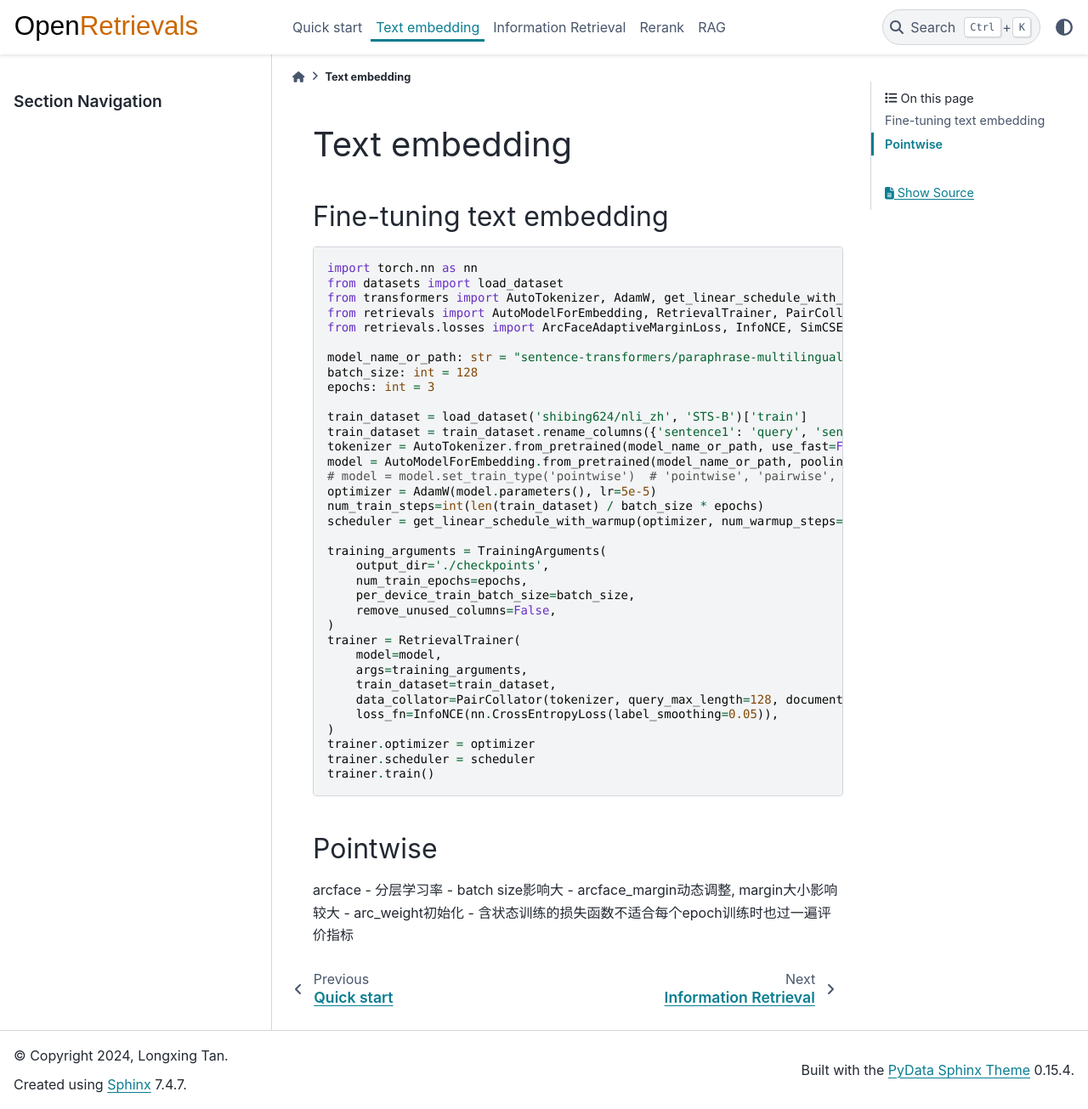
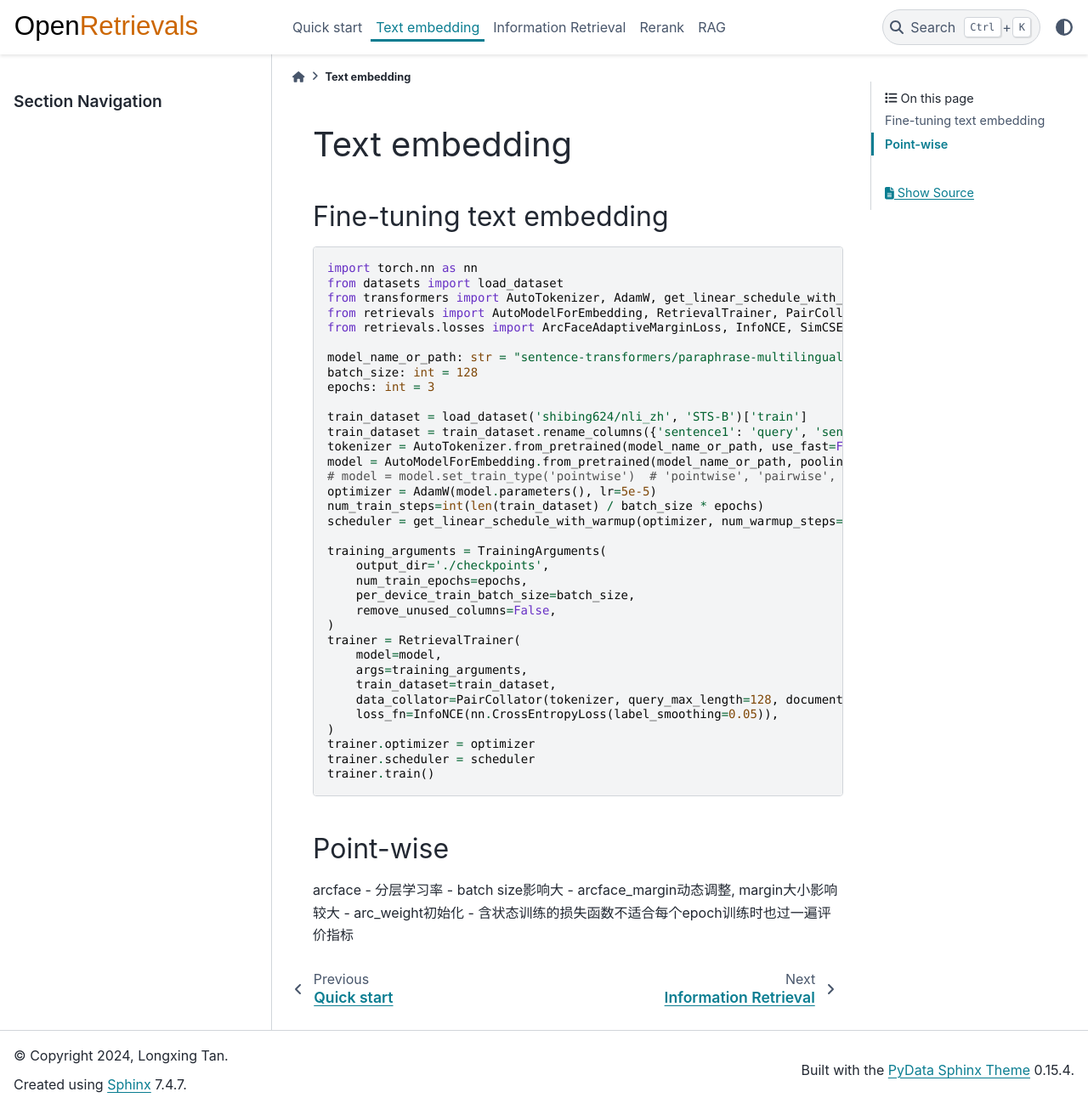
Before and after one commit to LongxingTan/open-retrievals, a Sphinx documentation site: the page built from docs/source/embed.rst, in a window 1280 px wide and 1305 px high. Shown: the whole window at 85% size. Built offline with Sphinx 7.4.7 and the PyData theme 0.15.4, drawn with Linux system fonts in a browser that asks for light colours.

Commit message:
docs: update doc

```diff
--- a/docs/source/embed.rst
+++ b/docs/source/embed.rst
@@ -1,5 +1,5 @@
 Text embedding
-=============
+====================
 
 .. _embed:
 
@@ -49,7 +49,7 @@ Fine-tuning text embedding
 
 
 
-Pointwise
+Point-wise
 --------------
 
 arcface
```
